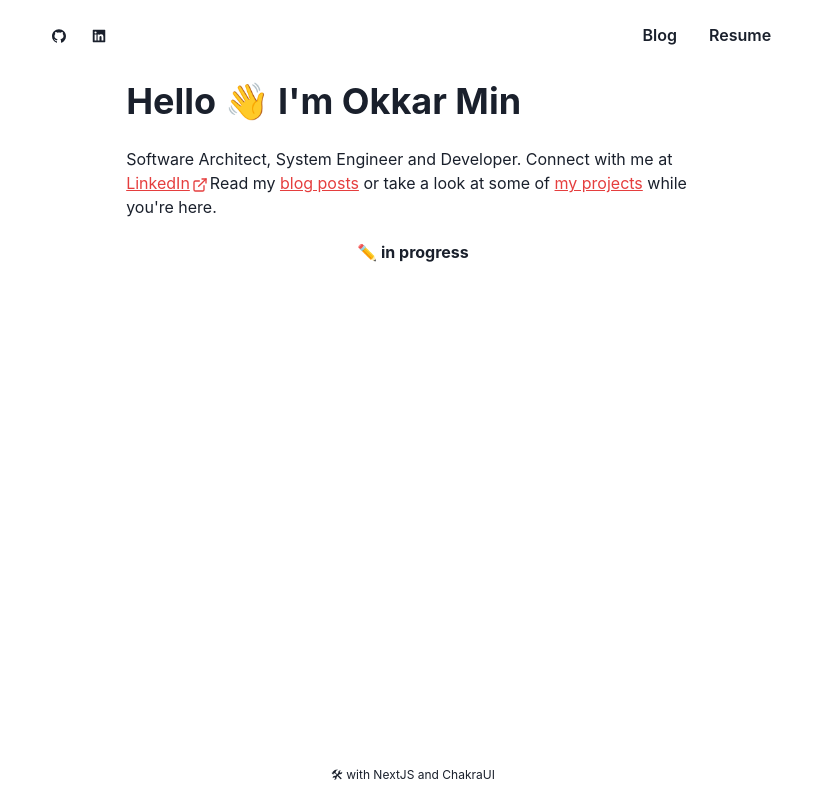
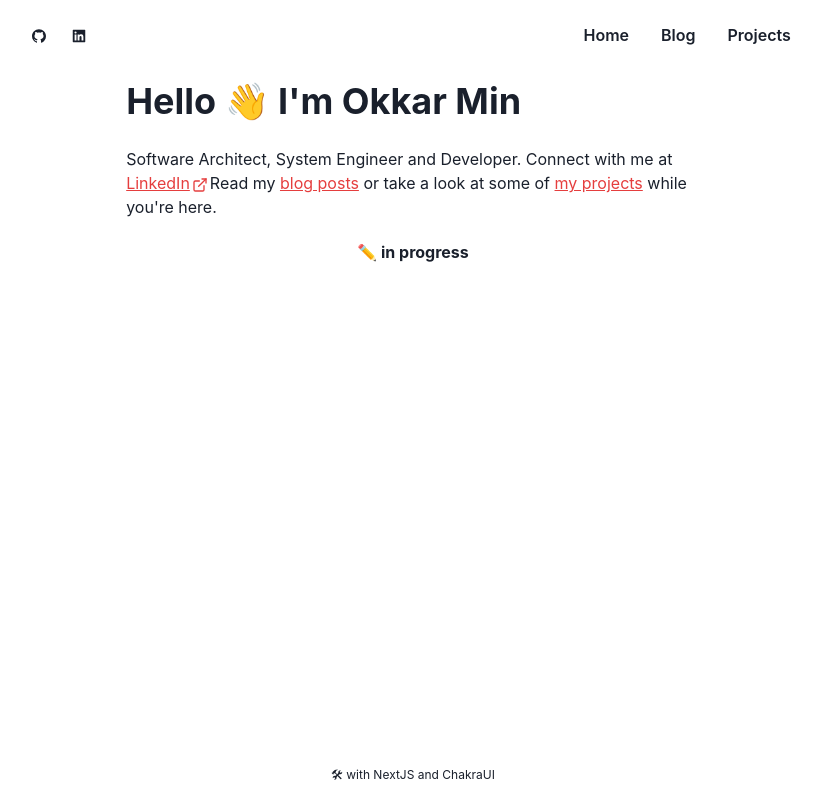
Before and after one commit to OkkarMin/okkar-blog-url-shortner, a Next.js app: page / in a window 1280 px wide. Shown: the whole page, without its empty margins (227-1048 px from the left). Built offline with nearby package versions, Linux system fonts and the light colour scheme.

Commit message:
feat(header): :sparkles: Add NextLink to header buttons

```diff
--- a/components/header.js
+++ b/components/header.js
@@ -1,4 +1,5 @@
 import { server } from "../config";
+import NextLink from "next/link";
 import { Button, HStack, IconButton, Link } from "@chakra-ui/react";
 import { AiFillGithub, AiFillLinkedin } from "react-icons/ai";
 
@@ -25,8 +26,15 @@ export default function Header() {
 
       {/* Header Blog and Resume buttons */}
       <HStack spacing={0}>
-        <Button variant="ghost">Blog</Button>
-        <Button variant="ghost">Resume</Button>
+        <NextLink href={`${server}/`}>
+          <Button variant="ghost">Home</Button>
+        </NextLink>
+        <NextLink href={`${server}/blog`}>
+          <Button variant="ghost">Blog</Button>
+        </NextLink>
+        <NextLink href={`${server}/projects`}>
+          <Button variant="ghost">Projects</Button>
+        </NextLink>
       </HStack>
     </HStack>
   );
```
